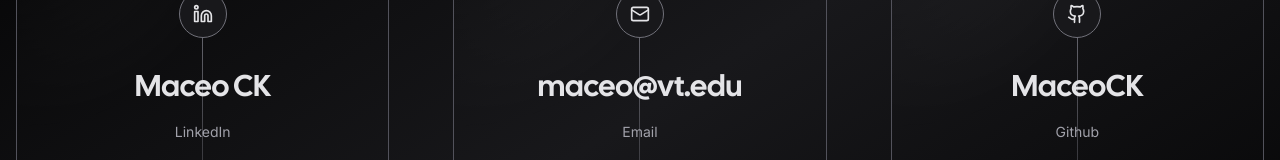
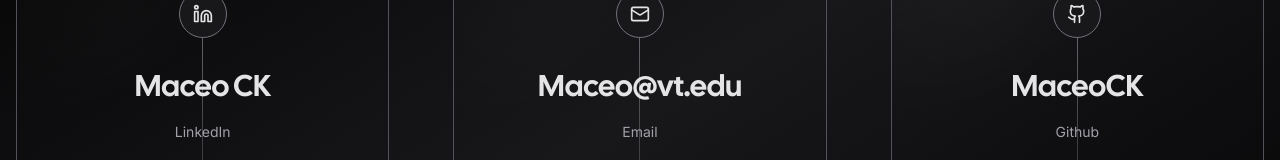
Before and after one commit to maceoCK/nextjs-portfolio, a Next.js app: page /contact in a window 1280 px wide. Shown: the part 286-446 px from the top of the page. Built offline with nearby package versions, Linux system fonts and the light colour scheme; no server answers; what tailwindcss-debug-screens would draw is missing.

Commit message:
capitalized email

```diff
--- a/app/contact/page.tsx
+++ b/app/contact/page.tsx
@@ -13,9 +13,9 @@ const socials = [
 	},
 	{
 		icon: <Mail size={20} />,
-		href: "mailto:Maceo@vt.edu",
+		href: "mailto:maceo@vt.edu",
 		label: "Email",
-		handle: "maceo@vt.edu",
+		handle: "Maceo@vt.edu",
 	},
 	{
 		icon: <Github size={20} />,
```
